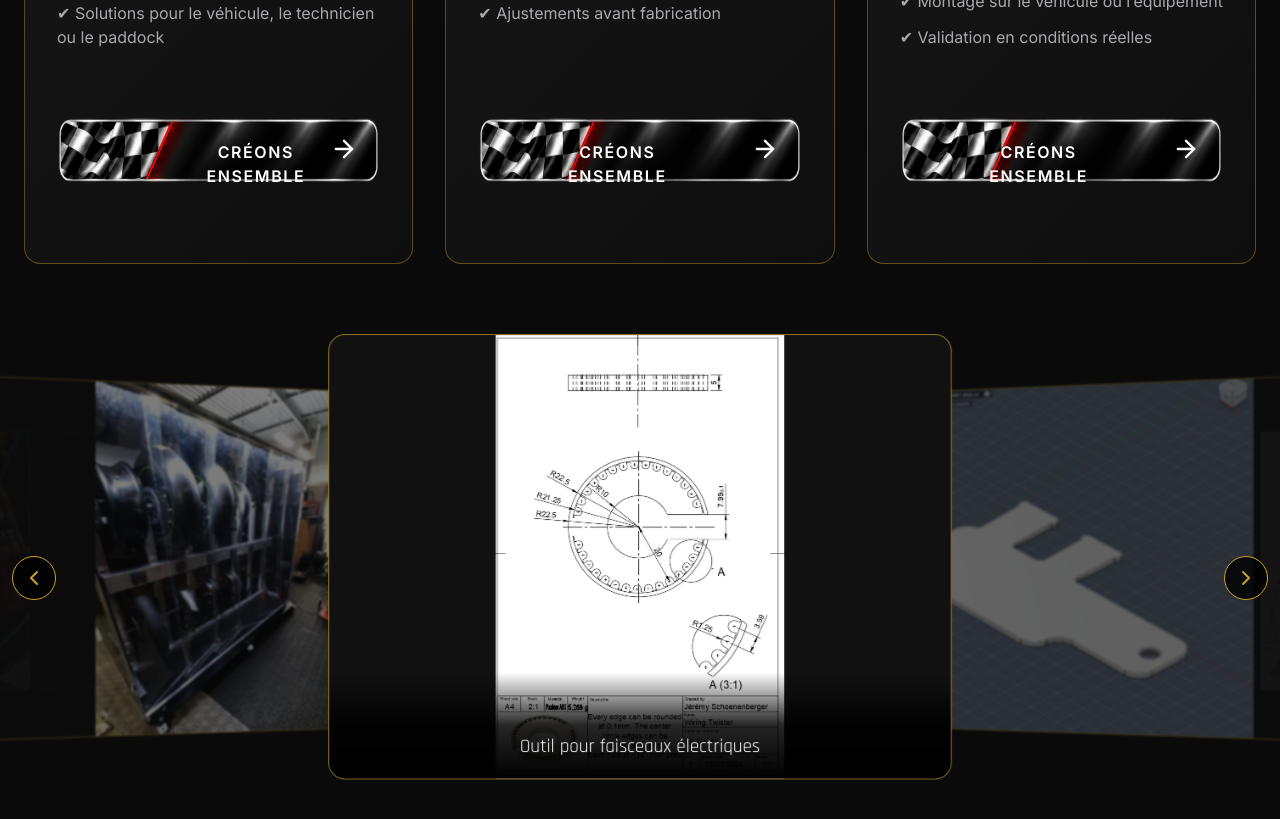
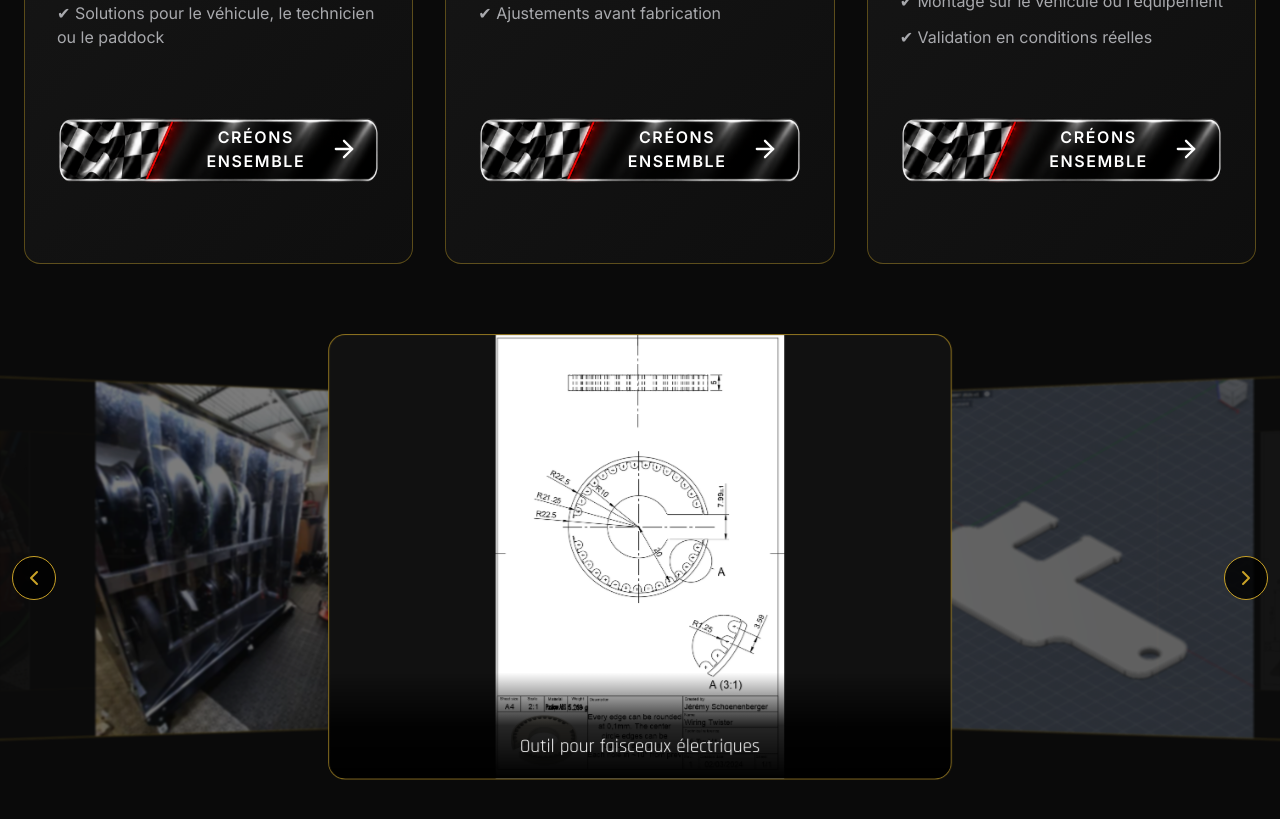
Before and after one commit to PerformancePrestigeAcademy/performance-prestige-academy, a React (Vite) app: page /preparation-developpement in a window 1280 px wide. Shown: the part 3020-3839 px from the top of the page. Built offline with nearby package versions, Linux system fonts and the light colour scheme.

Commit message:
PATCH 026 v22

```diff
--- a/src/Pages/PrepDevPage.tsx
+++ b/src/Pages/PrepDevPage.tsx
@@ -479,7 +479,7 @@ keywords="préparation compétition, préparation moteur, préparation châssis,
               absolute
               left-[40%]
               right-[17%]
-    top-[55%]
+              top-[45%]
               -translate-y-1/2
               z-10
               flex
@@ -569,22 +569,27 @@ keywords="préparation compétition, préparation moteur, préparation châssis,
           <span
             className="
               absolute
-              left-[43%]
-              top-[55%]
+              left-[40%]
+              right-[17%]
+              top-[45%]
               -translate-y-1/2
-              -translate-x-1/2
               z-10
+              flex
+              items-center
+              justify-center
+              text-center
               text-white
               font-bold
               tracking-widest
               text-sm sm:text-base
               uppercase
-              text-center
               leading-tight
             "
           >
-          <span className="block">CRÉONS</span>
-          <span className="block">ENSEMBLE</span>
+            <span>
+              CRÉONS<br />
+              ENSEMBLE
+            </span>
           </span>
 
     {/* Flèche */}
@@ -656,22 +661,27 @@ keywords="préparation compétition, préparation moteur, préparation châssis,
           <span
             className="
               absolute
-              left-[43%]
-              top-[55%]
+              left-[40%]
+              right-[17%]
+              top-[45%]
               -translate-y-1/2
-              -translate-x-1/2
               z-10
+              flex
+              items-center
+              justify-center
+              text-center
               text-white
               font-bold
               tracking-widest
               text-sm sm:text-base
               uppercase
-              text-center
               leading-tight
             "
           >
-          <span className="block">CRÉONS</span>
-          <span className="block">ENSEMBLE</span>
+            <span>
+              CRÉONS<br />
+              ENSEMBLE
+            </span>
           </span>
 
     {/* Flèche */}
```
Lines whose indentation alone changed are shown as unchanged.
